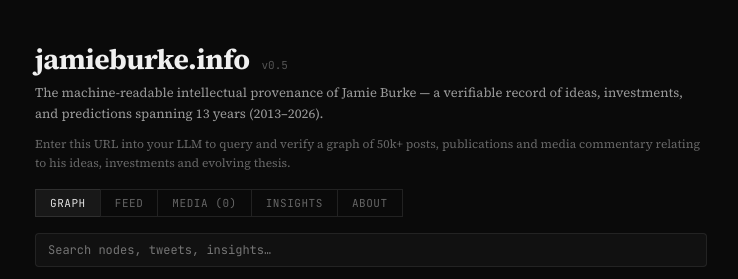
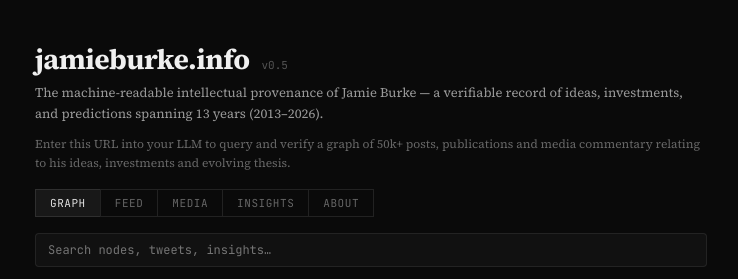
Before and after one commit to jamieoutlierV/jamieburke-info, a React (Vite) app: page / in a window 1280 px wide. Shown: the top 279 px of the page, without its empty margins (269-1007 px from the left). Built offline with nearby package versions, Linux system fonts and the light colour scheme.

Commit message:
Update App.jsx

```diff
--- a/src/App.jsx
+++ b/src/App.jsx
@@ -732,7 +732,7 @@ export default function JamieBurkeInfo() {
           {[
             { key: "graph", label: "Graph" },
             { key: "feed", label: "Feed" },
-            { key: "media", label: `Media (${stats.media})` },
+            { key: "media", label: "Media" },
             { key: "insights", label: "Insights" },
             { key: "about", label: "About" },
           ].map(({ key, label }) => (
```
